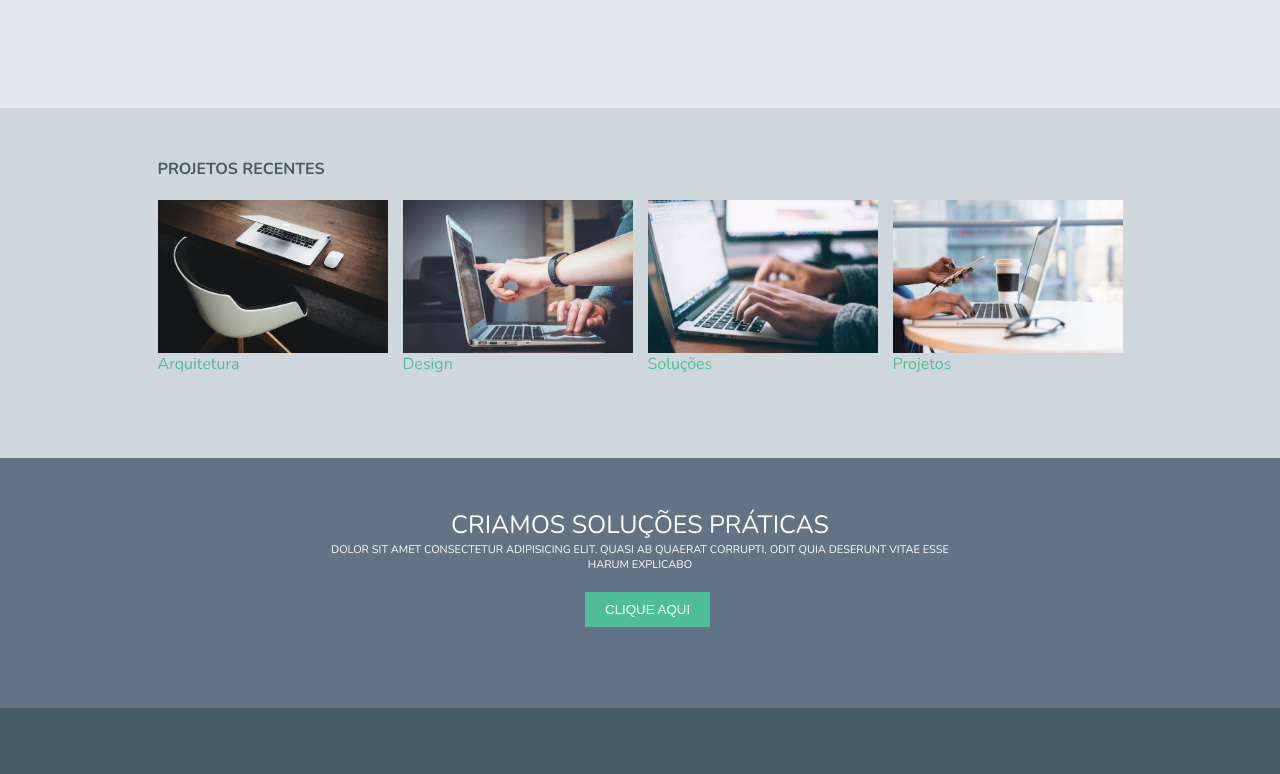
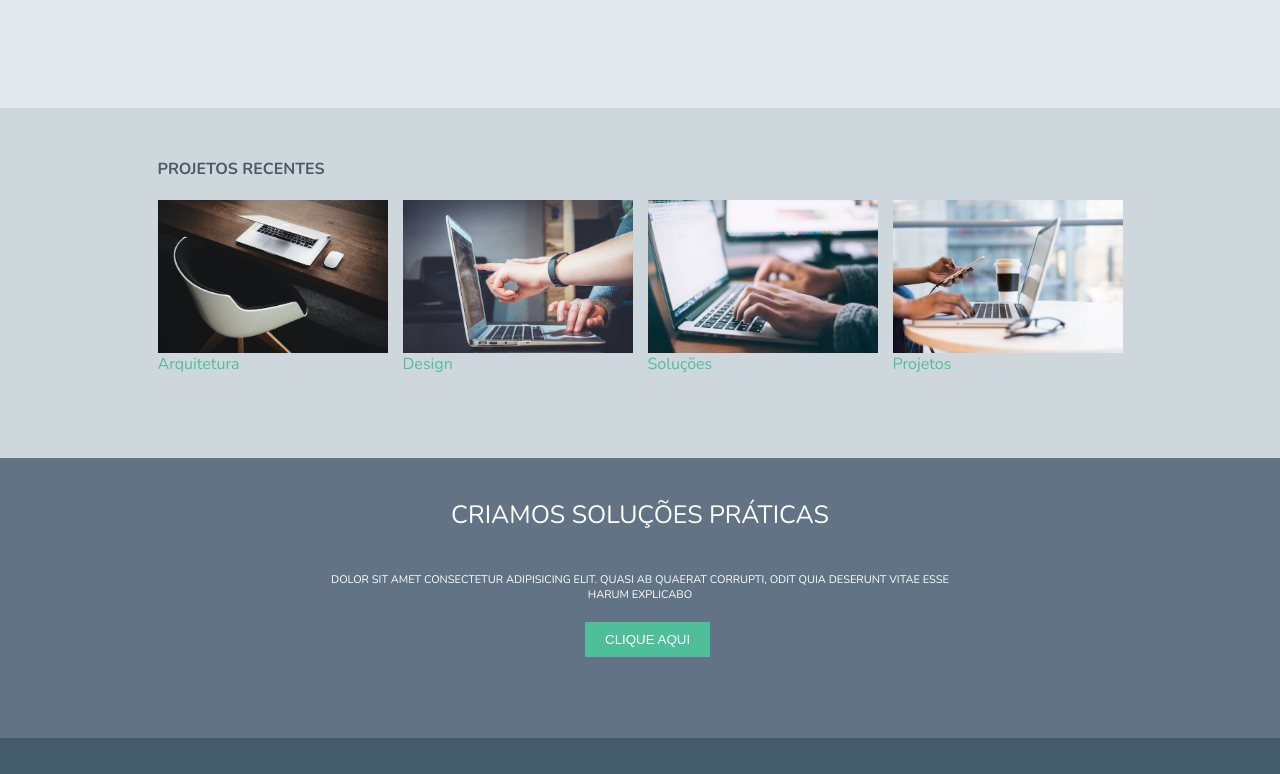
Before and after one commit to Johnhelder/p-gina, a plain HTML site: page index.html in a window 1280 px wide. Shown: the part 1347-2121 px from the top of the page. Drawn offline with nearby package versions, Linux system fonts and the light colour scheme.

Commit message:
Fazendo a seção ficar responsiva

```diff
--- a/assets/css/style.css
+++ b/assets/css/style.css
@@ -148,6 +148,7 @@ h1{
   grid-template-columns: 1fr 1fr 1fr 1fr;
   justify-content: center;
   gap: 20px;
+  flex-wrap: wrap;
 }
 
 .sobre .cards{
@@ -357,7 +358,7 @@ h3{
   justify-content: center;
 }
 .solucao{
-  height: 250px;
+  height: 280px;
 }
 
 .solucao-title{
@@ -365,7 +366,7 @@ h3{
   text-transform: uppercase;
   text-align: center;
   font-size: 25px;
-  padding-top: 50px;
+  padding: 40px 40px;
 }
 
 .solucao p{
```
